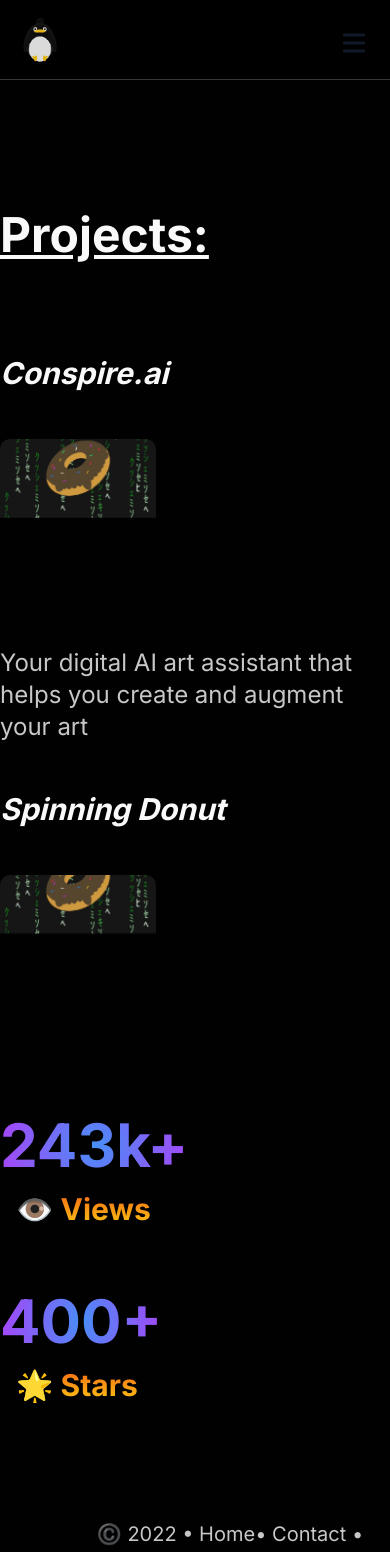
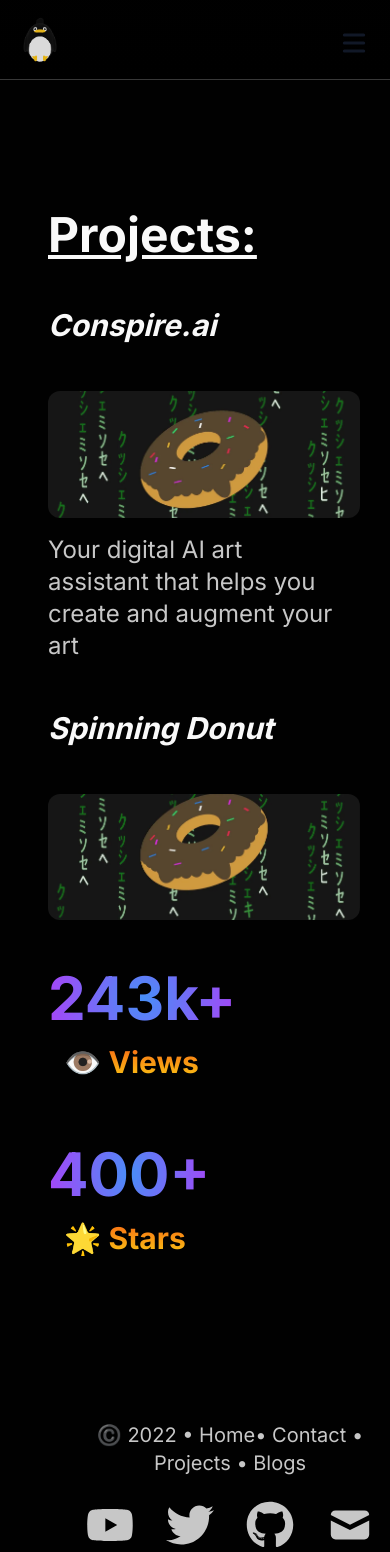
Before and after one commit to TinkeringPenguin/website, a Next.js app: page /projects in a window 390 px wide. Shown: the top 1552 px of the page. Built offline with nearby package versions, Linux system fonts and the light colour scheme.

Commit message:
fixed mobile friendliness on projects page

```diff
--- a/src/components/ProjectComponent.tsx
+++ b/src/components/ProjectComponent.tsx
@@ -5,18 +5,21 @@
 
 const ProjectComponent: React.FC = () => {
   return (
-    <div id="projects" className="min-h-screen w-screen bg-primary pt-[25vh]">
+    <div
+      id="projects"
+      className="min-h-screen w-screen bg-primary p-12 pt-[25vh]"
+    >
       <div className="m-auto max-w-4xl">
         <h1 className="text-7xl font-bold text-secondary underline -sm:text-5xl">
           Projects:
         </h1>
-        <div className="pt-24">
+        <div className="pt-24 -sm:pt-12">
           <div>
             <h2 className="text-5xl font-bold italic text-secondary -sm:text-3xl">
               Conspire.ai
             </h2>
             {/* parallax image */}
-            <div className="mt-12 h-[40vh] w-[40vw] -sm:h-48 -sm:w-48">
+            <div className="mt-12 h-[40vh] w-[40vw] -sm:h-[15vh] -sm:w-[80vw]">
               <Link
                 href="https://www.youtube.com/watch?v=D26bLJ9ut88"
                 target="_blank"
@@ -26,12 +29,7 @@
                   bgImage="/images/donut.webp"
                   bgImageAlt="thumbnail for donut"
                   strength={100}
-                  style={{
-                    borderRadius: "10px",
-                    width: "40vw",
-                    height: "40vh",
-                    zIndex: 1,
-                  }}
+                  className="z-[1] h-[40vh] w-[40vw] rounded-xl -sm:h-[15vh] -sm:w-[80vw]"
                 />
               </Link>
             </div>
@@ -44,8 +42,7 @@
             <h2 className="text-5xl font-bold italic text-secondary -sm:text-3xl">
               Spinning Donut
             </h2>
-            {/* parallax image */}
-            <div className="mt-12 h-[40vh] w-[40vw] -sm:h-48 -sm:w-48">
+            <div className="mt-12 h-[40vh] w-[40vw] -sm:h-[15vh] -sm:w-[80vw]">
               <Link
                 href="https://www.youtube.com/watch?v=D26bLJ9ut88"
                 target="_blank"
@@ -55,12 +52,7 @@
                   bgImage="/images/donut.webp"
                   bgImageAlt="thumbnail for donut"
                   strength={100}
-                  style={{
-                    borderRadius: "10px",
-                    width: "40vw",
-                    height: "40vh",
-                    zIndex: 1,
-                  }}
+                  className="z-[1] h-[40vh] w-[40vw] rounded-xl -sm:h-[15vh] -sm:w-[80vw]"
                 />
               </Link>
             </div>
```
